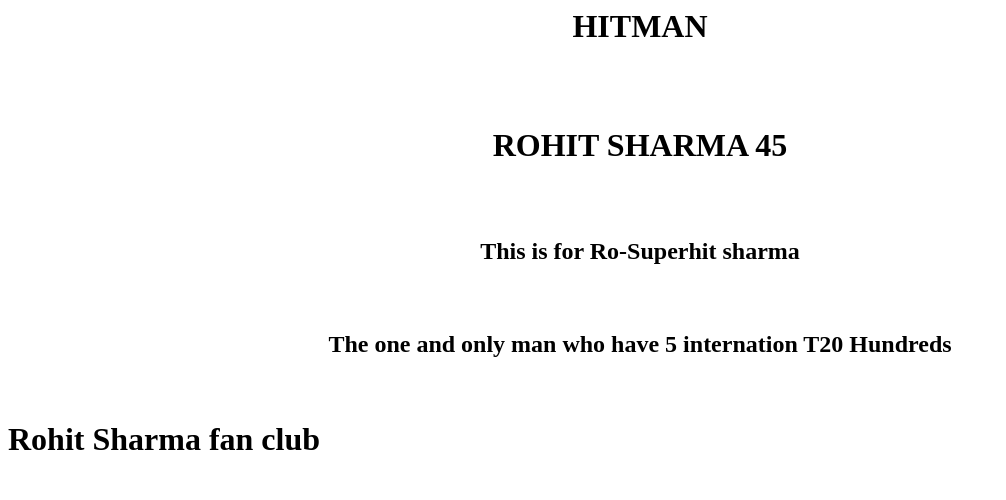
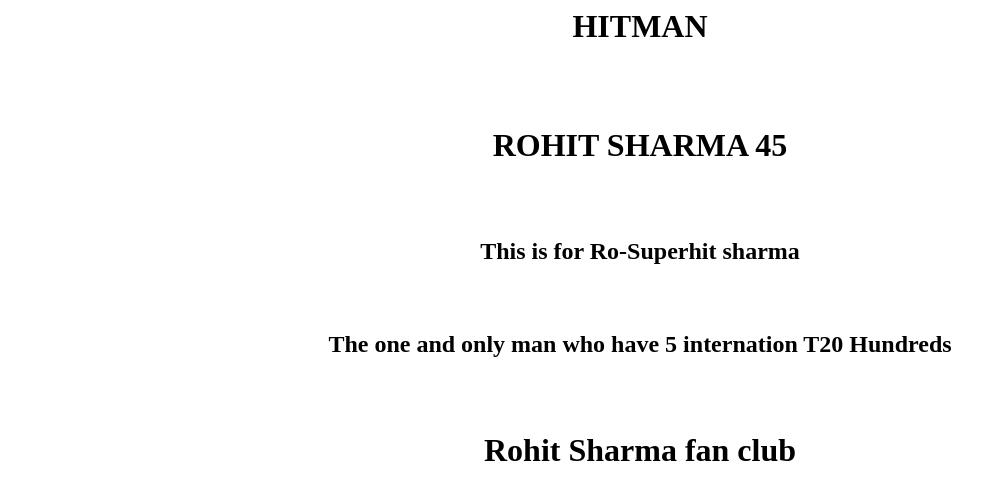
Before and after one commit to Swapnilkgit/Jenkin-testing, a plain HTML site: page index.html in a window 1280 px wide. Shown: the whole page, without its empty margins (0-1006 px from the left). Drawn offline with Linux system fonts and the light colour scheme.

Commit message:
Update index.html

```diff
--- a/index.html
+++ b/index.html
@@ -6,4 +6,4 @@
 <br>
 <h2> <p> <center> The one and only man who have 5 internation T20 Hundreds </center> </p> </h2>
 <br>
-<h1> Rohit Sharma fan club </h1>
+<h1> <p> <center> Rohit Sharma fan club  </center> </p> </h1>
```
